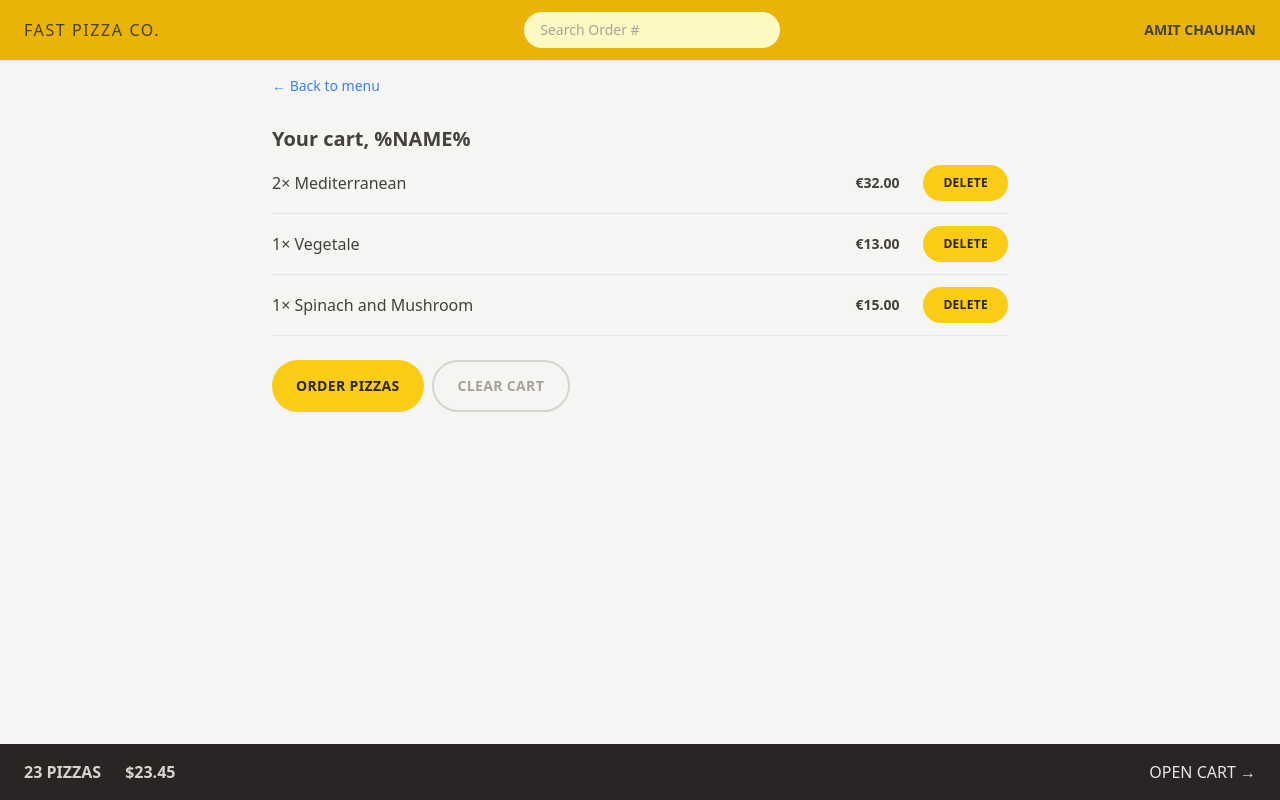
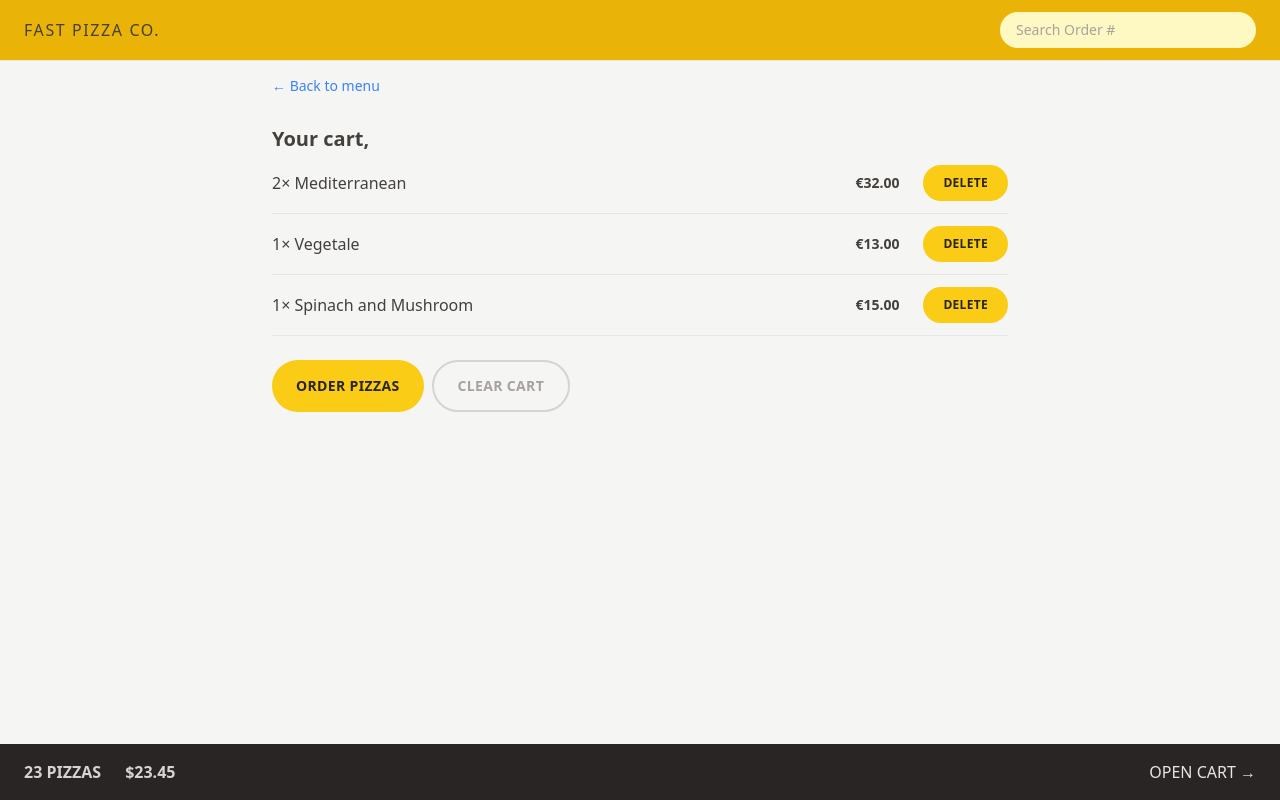
Before and after one commit to amit47chauhan/fast-react-pizza, a React (Vite) app: page /cart in a window 1280 px wide. Built offline with nearby package versions, Linux system fonts and the light colour scheme.

Commit message:
Reading and updating the user state

```diff
--- a/src/features/cart/Cart.jsx
+++ b/src/features/cart/Cart.jsx
@@ -2,6 +2,7 @@
 import LinkButton from '../../ui/LinkButton';
 import Button from '../../ui/Button';
 import CartItem from './CartItem';
+import { useSelector } from 'react-redux';
 
 const fakeCart = [
   {
@@ -29,12 +30,12 @@
 
 function Cart() {
   const cart = fakeCart;
-
+  const username = useSelector((state)=> state.user.username);
   return (
     <div className="px-4 py-3">
       <LinkButton to="/menu">&larr; Back to menu</LinkButton>
 
-      <h2 className="mt-7 text-xl font-semibold">Your cart, %NAME%</h2>
+      <h2 className="mt-7 text-xl font-semibold">Your cart, {username}</h2>
       <ul className="divide-y divide-stone-200 border-b">
         {cart.map((item) => (
           <CartItem item={item} key={item.key} />
--- a/src/features/order/CreateOrder.jsx
+++ b/src/features/order/CreateOrder.jsx
@@ -2,6 +2,7 @@
 import { Form, redirect, useActionData, useNavigation } from 'react-router-dom';
 import { createOrder } from '../../services/apiRestaurant';
 import Button from '../../ui/Button';
+import { useSelector } from 'react-redux';
 
 // https://uibakery.io/regex-library/phone-number
 const isValidPhone = (str) =>
@@ -35,6 +36,7 @@
 
 function CreateOrder() {
   const navigation = useNavigation();
+  const username = useSelector((state) => state.user.username);
   const isSubmitting = navigation.state === 'submitting';
 
   const formErrors = useActionData();
@@ -49,7 +51,13 @@
       <Form method="POST">
         <div className="mb-5 flex flex-col gap-2 sm:flex-row sm:items-center">
           <label className="sm:basis-40">First Name</label>
-          <input className="input grow" type="text" name="customer" required />
+          <input
+            defaultValue={username}
+            className="input grow"
+            type="text"
+            name="customer"
+            required
+          />
         </div>
 
         <div className="mb-5 flex flex-col gap-2 sm:flex-row sm:items-center">
--- a/src/features/user/CreateUser.jsx
+++ b/src/features/user/CreateUser.jsx
@@ -1,11 +1,19 @@
 import { useState } from 'react';
 import Button from '../../ui/Button';
+import { useDispatch } from 'react-redux';
+import { updateName } from './userSlice';
+import { useNavigate } from 'react-router-dom';
 
 function CreateUser() {
   const [username, setUsername] = useState('');
+  const dispatch = useDispatch();
+  const navigate = useNavigate();
 
   function handleSubmit(e) {
     e.preventDefault();
+    if(!username) return;
+    dispatch(updateName(username));
+    navigate('/menu');
   }
 
   return (
--- a/src/features/user/userSlice.js
+++ b/src/features/user/userSlice.js
@@ -26,7 +26,7 @@
 
 
 const initialState = {
-  username : 'Amit Chauhan',
+  username : '',
 };
 
 const userSlice = createSlice({
--- a/src/ui/Home.jsx
+++ b/src/ui/Home.jsx
@@ -1,6 +1,11 @@
+import { useSelector } from 'react-redux';
 import CreateUser from '../features/user/CreateUser';
+import Button from './Button';
 
 function Home() {
+
+  const username = useSelector((state)=> state.user.username);
+
   return (
     <div className="my-10 px-4 text-center sm:my-16">
       <h1 className="mb-8 text-center text-xl font-semibold text-stone-700 md:text-3xl">
@@ -10,7 +15,7 @@
           Straight out of the oven, straight to you.
         </span>
       </h1>
-      <CreateUser />
+      {username === '' ? <CreateUser /> : <Button to = '/menu' type="primary">Continue ordering, {username}</Button>}
     </div>
   );
 }
```
